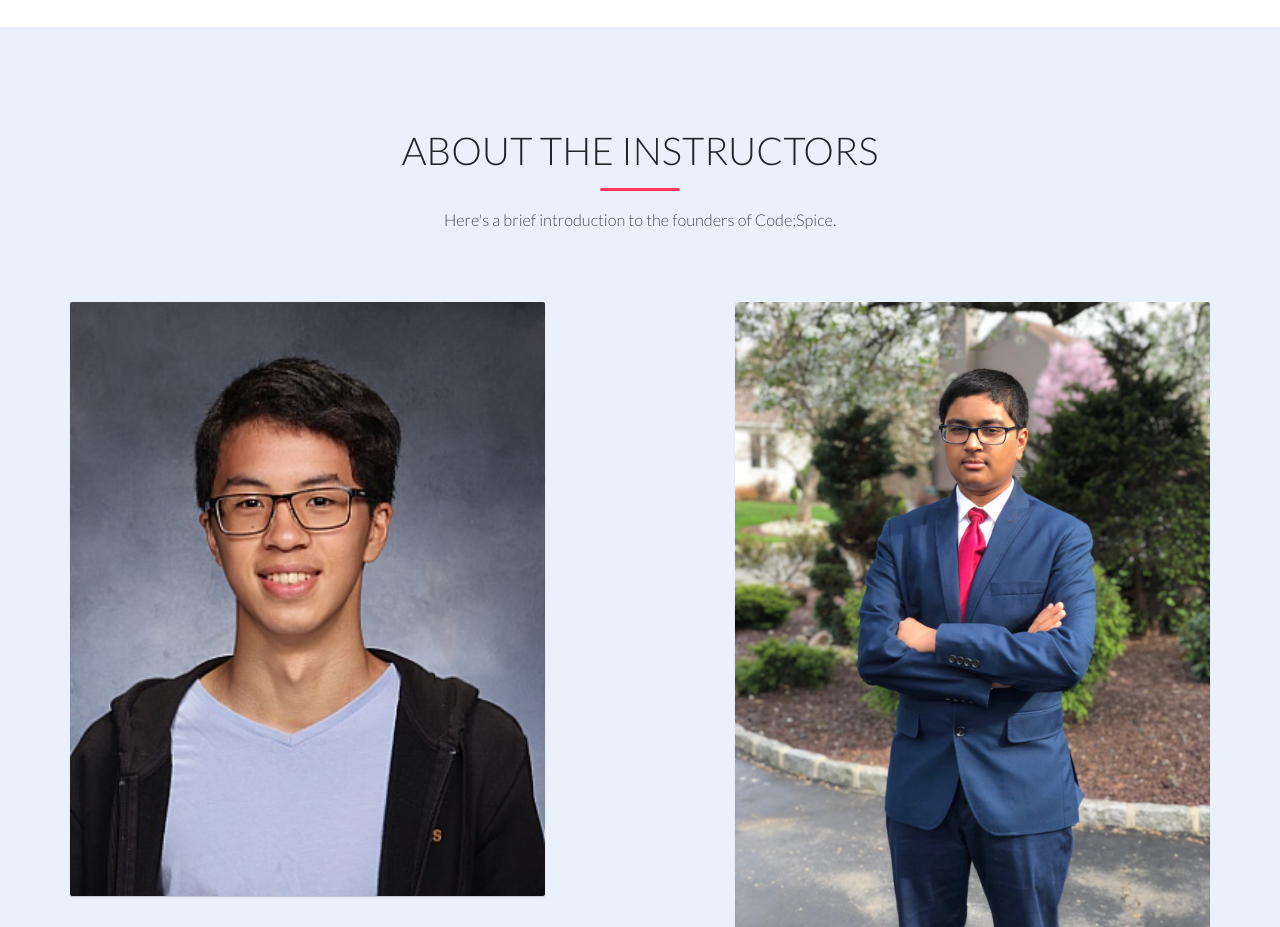
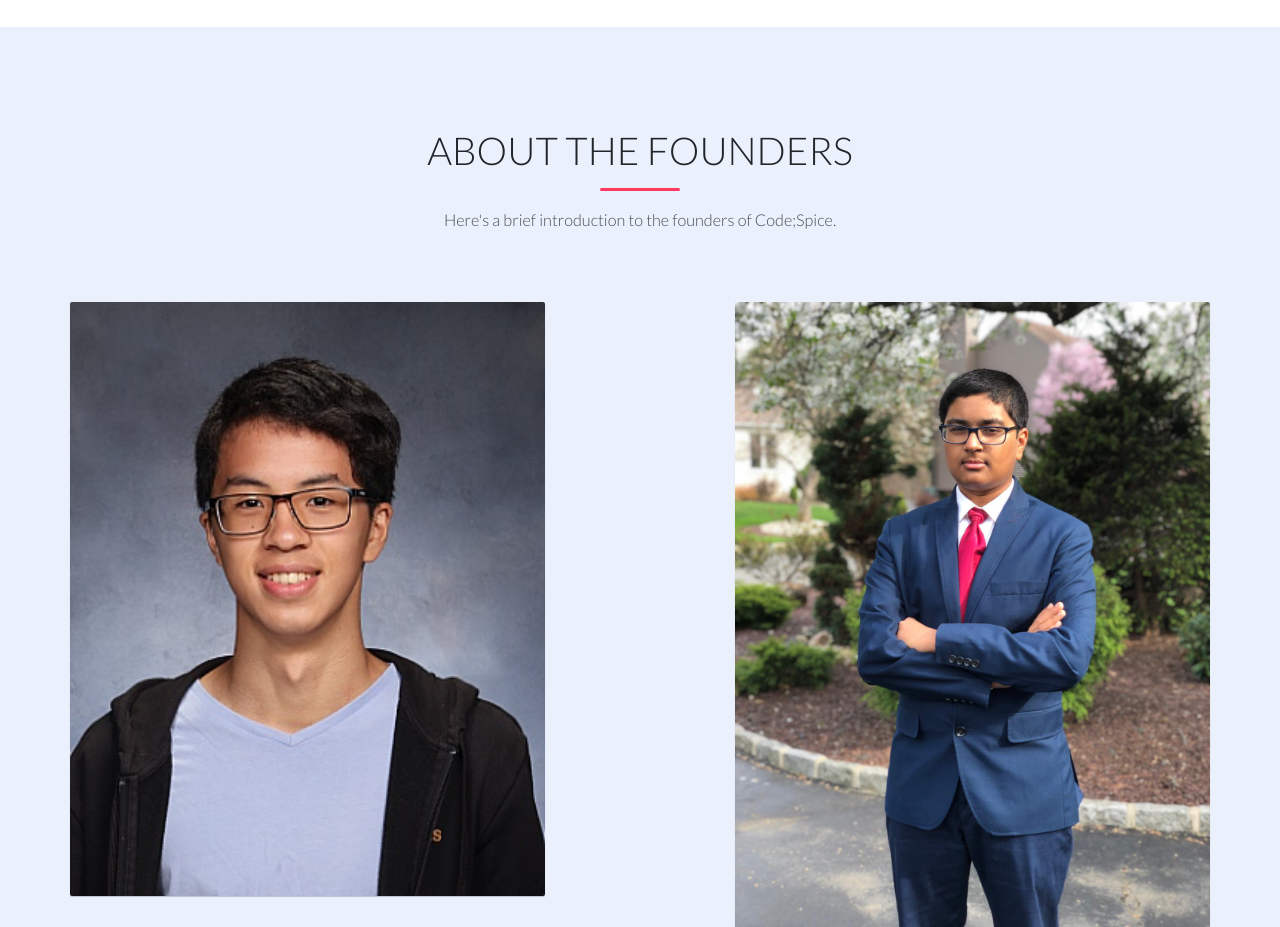
Before and after one commit to Xiangggggg/Code-Spice-V2, a website: page Code;Spice/index.html in a window 1280 px wide. Shown: the part 1340-2267 px from the top of the page. Drawn offline with Linux system fonts and the light colour scheme; a script that the page names is missing.

Commit message:
small edit

```diff
--- a/Code;Spice/index.html
+++ b/Code;Spice/index.html
@@ -81,7 +81,7 @@
 
     <section class="section" id="about">
         <div class="container text-center">
-            <h6 class="display-4 has-line">ABOUT THE INSTRUCTORS</h6>
+            <h6 class="display-4 has-line">ABOUT THE FOUNDERS</h6>
             <p class="mb-5 pb-4">Here's a brief introduction to the founders of Code;Spice.</p>
             <div class="row text-left">
                 <div class="col-md-5">
```
